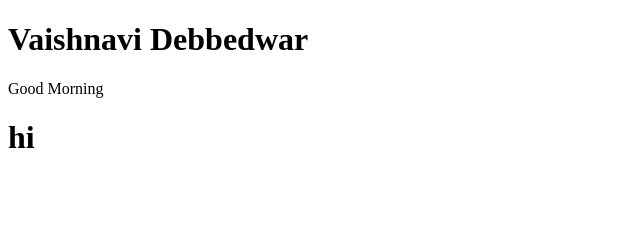
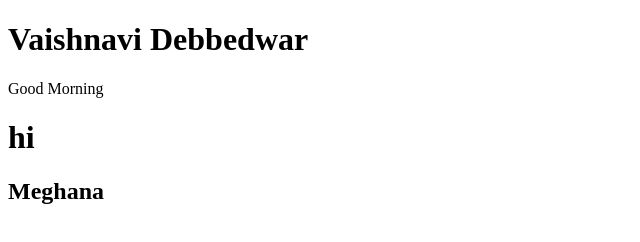
Before and after one commit to VaishnaviDebbedwar/demo, a plain HTML site: page index.html in a window 1280 px wide. Shown: the whole page, without its empty margins (0-640 px from the left). Drawn offline with Linux system fonts and the light colour scheme.

Commit message:
Update index.html

```diff
--- a/index.html
+++ b/index.html
@@ -9,5 +9,6 @@
     <h1>Vaishnavi Debbedwar</h1>
     <p>Good Morning</p>
     <h1>hi</h1>
+    <h2>Meghana</h2>
 </body>
 </html>
```
